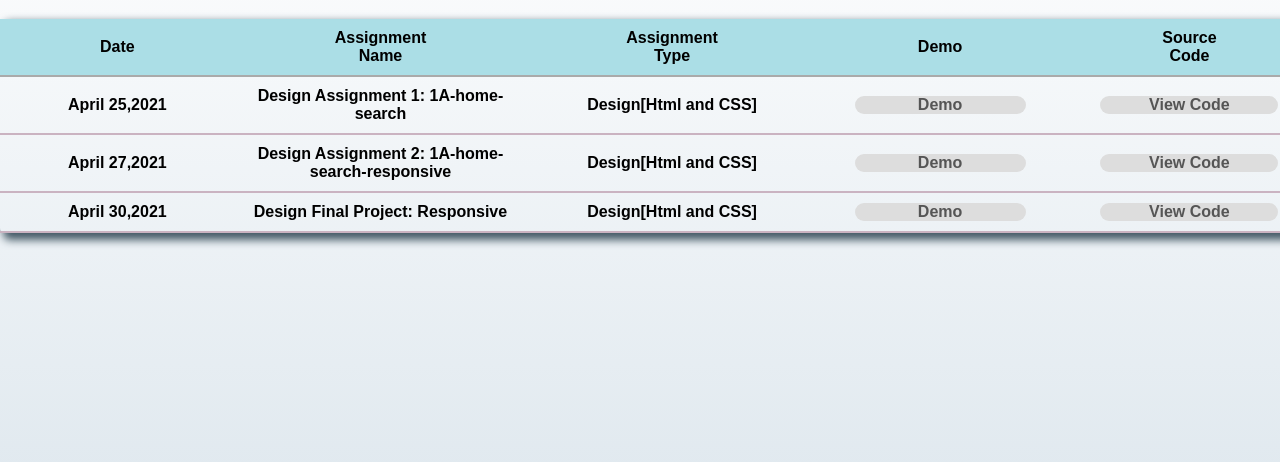
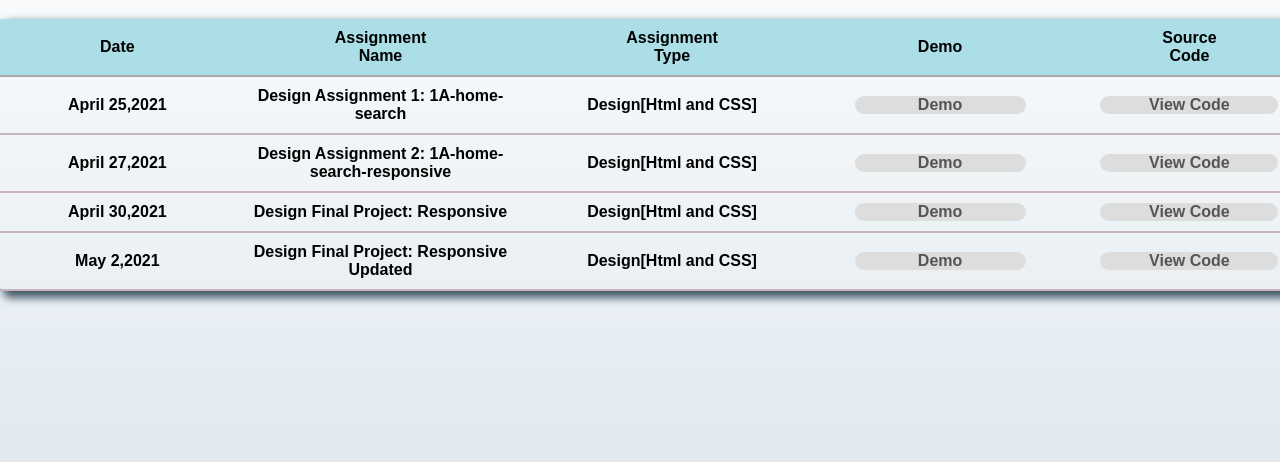
Before and after one commit to saw-zer0/leapfropg-page, a plain HTML site: page index.html in a window 1280 px wide. Shown: the part 134-596 px from the top of the page. Drawn offline with Linux system fonts and the light colour scheme; a web font is replaced by a local one.

Commit message:
design final updated assignment added

```diff
--- a/index.html
+++ b/index.html
@@ -51,6 +51,13 @@
                 <td><a href="https://saw-zer0.github.io/Design-final-project-responsive/">Demo</a></td>
                 <td><a href="https://github.com/saw-zer0/Design-final-project-responsive">View Code</a></td>
             </tr>
+            <tr>
+                <td>May 2,2021</td>
+                <td>Design Final Project: Responsive Updated</td>
+                <td>Design[Html and CSS]</td>
+                <td><a href="https://github.com/saw-zer0/design-final-resubmitted">Demo</a></td>
+                <td><a href="https://saw-zer0.github.io/design-final-resubmitted/">View Code</a></td>
+            </tr>
         </tbody>
     </table>
 </body>
```
